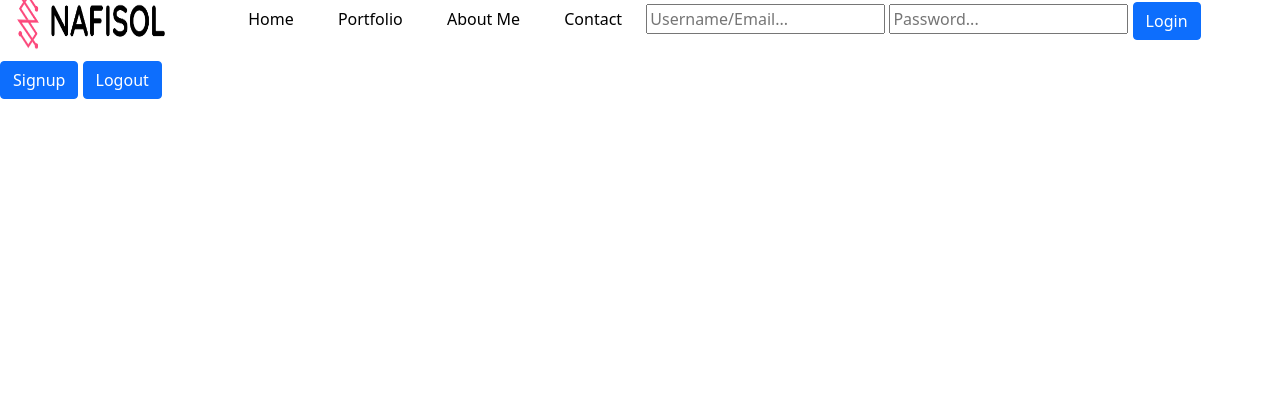
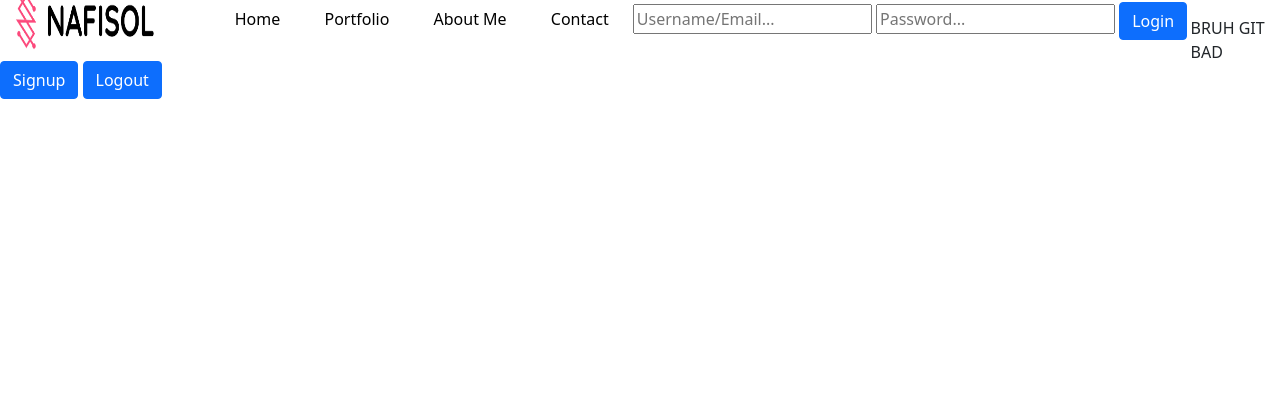
Before and after one commit to AfnanKhan59/register-login, a PHP site: page /index.php in a window 1280 px wide. Shown: the top 420 px of the page. Run offline with PHP 8.4, Linux system fonts and the light colour scheme.

Commit message:
updated text

```diff
--- a/header.php
+++ b/header.php
@@ -41,7 +41,7 @@
 		</form>
 	</div>
 </nav>
-
+BRUH GIT BAD
 <script src="https://code.jquery.com/jquery-3.6.3.js"></script>
    <script src="https://cdn.jsdelivr.net/npm/bootstrap@5.0.2/dist/js/bootstrap.bundle.min.js" integrity="sha384-MrcW6ZMFYlzcLA8Nl+NtUVF0sA7MsXsP1UyJoMp4YLEuNSfAP+JcXn/tWtIaxVXM" crossorigin="anonymous"></script>
  </header>
```
